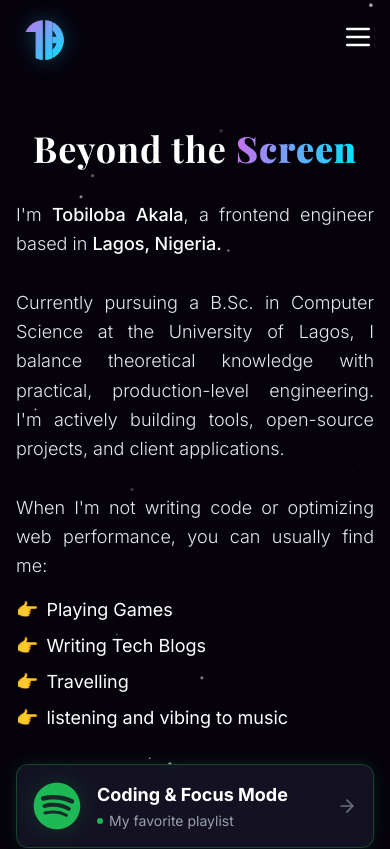
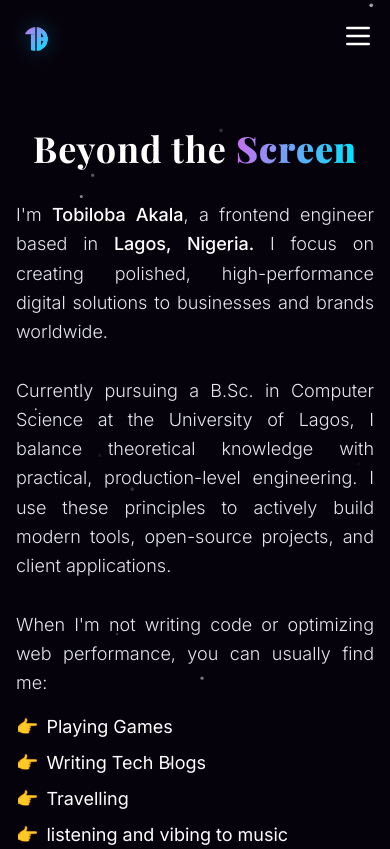
Before and after one commit to realtee01/new-profile-portfolio, a React (Vite) app: page /about in a window 390 px wide. Shown: the top 849 px of the page. Built offline with nearby package versions, Linux system fonts and the light colour scheme; a web font is replaced by a local one.

Commit message:
refactor: update personal branding and responsiveness
Update personal bio and branding copy across components, add a new title to the typewriter effect, and implement responsive sizing for the navbar logo via CSS media queries.

```diff
--- a/src/components/About/About.tsx
+++ b/src/components/About/About.tsx
@@ -39,9 +39,9 @@ export default function About() {
               Beyond the <strong className="text-gradient">Screen</strong>
             </h1>
             <p className="text-justify leading-relaxed mb-4 text-gray-200 font-light">
-              I'm <span className="text-white font-medium">Tobiloba Akala</span>, a frontend engineer based in <span className="text-white font-medium">Lagos, Nigeria.</span>
+              I'm <span className="text-white font-medium">Tobiloba Akala</span>, a frontend engineer based in <span className="text-white font-medium">Lagos, Nigeria.</span> I focus on creating polished, high-performance digital solutions to businesses and brands worldwide.
               <br /><br />
-              Currently pursuing a B.Sc. in Computer Science at the University of Lagos, I balance theoretical knowledge with practical, production-level engineering. I'm actively building tools, open-source projects, and client applications.
+              Currently pursuing a B.Sc. in Computer Science at the University of Lagos, I balance theoretical knowledge with practical, production-level engineering. I use these principles to actively build modern tools, open-source projects, and client applications.
               <br /><br />
               When I'm not writing code or optimizing web performance, you can usually find me:
             </p>
--- a/src/components/Home/Home.tsx
+++ b/src/components/Home/Home.tsx
@@ -69,9 +69,9 @@ export default function Home() {
                 initial={{ opacity: 0 }}
                 animate={{ opacity: 1 }}
                 transition={{ delay: 0.5, duration: 1 }}
-                className="text-gray-300 text-lg md:text-xl max-w-xl leading-relaxed mb-10 hidden lg:block font-light tracking-wide font-sans"
+                className="text-gray-300 text-base sm:text-lg md:text-xl max-w-xl leading-relaxed mb-10 block font-light tracking-wide font-sans md:px-4 lg:px-0"
               >
-                I build fast, polished, and highly interactive digital products—focusing on clean architecture and intentional design.
+                I create solutions to businesses brand and organizations building fast, polished, and highly interactive digital products—focusing on clean architecture and intentional design.
               </motion.p>
 
               <motion.div
--- a/src/components/Home/Home2.tsx
+++ b/src/components/Home/Home2.tsx
@@ -86,7 +86,7 @@ export default function Home2() {
             </h3>
             <div className="text-lg leading-relaxed mb-6 space-y-6 text-gray-300 font-light max-w-3xl">
               <p>
-                I'm a Frontend Engineer and Computer Science student at the University of Lagos. I bridge the gap between rigorous engineering principles and thoughtful, polished design.
+                I'm Tobiloba Akala, a Frontend Engineer and Computer Science student at the University of Lagos. I create solutions to businesses and brands by bridging the gap between rigorous engineering principles and thoughtful, polished design.
               </p>
               <p>
                 I don't just write code—I focus on the entire product experience. From architecting scalable React systems to crafting immersive <span className="text-white font-medium">3D experiences</span> and <span className="text-white font-medium">fluid animations</span>, every detail matters.
--- a/src/components/Home/Type.tsx
+++ b/src/components/Home/Type.tsx
@@ -6,6 +6,7 @@ export default function Type() {
       <Typewriter
         options={{
           strings: [
+            "I Create Solutions to Businesses & Brands",
             "Frontend Engineer",
             "Software Engineer",
             "Product-focused Frontend Engineer",
--- a/src/components/Navbar.tsx
+++ b/src/components/Navbar.tsx
@@ -42,9 +42,10 @@ export default function Navbar() {
           <motion.div
             whileHover={{ scale: 1.05 }}
             whileTap={{ scale: 0.95 }}
+            className="navbar-logo-wrapper"
           >
             <HashLink smooth to="/#top" className="flex items-center gap-3 px-2" onClick={() => updateExpanded(false)}>
-              <svg viewBox="0 0 100 100" className="w-10 h-10 xl:w-12 xl:h-12 drop-shadow-[0_0_10px_rgba(0,229,255,0.3)] transition-all duration-300 group-hover:drop-shadow-[0_0_15px_rgba(199,112,240,0.5)]" aria-label="TA Logo">
+              <svg viewBox="0 0 100 100" className="navbar-logo-svg drop-shadow-[0_0_10px_rgba(0,229,255,0.3)] transition-all duration-300 group-hover:drop-shadow-[0_0_15px_rgba(199,112,240,0.5)]" aria-label="TA Logo">
                 <defs>
                   <linearGradient id="logo-grad" x1="0%" y1="0%" x2="100%" y2="100%">
                     <stop offset="0%" stopColor="#c770f0" />
--- a/src/components/Resume/Resume.tsx
+++ b/src/components/Resume/Resume.tsx
@@ -38,7 +38,7 @@ export default function Resume() {
            <div className="mb-10">
              <h3 className="text-2xl font-serif font-bold text-gradient mb-4 uppercase tracking-widest border-b-2 border-transparent w-max">Profile</h3>
              <p className="text-gray-300 leading-relaxed text-lg font-light">
-               Data-driven Frontend Developer and Computer Science undergraduate at the University of Lagos. Proficient in building responsive, API-integrated web applications using React.js and Tailwind CSS. Passionate about leveraging AI and modern web technologies to solve real-world problems.
+               Data-driven Frontend Developer and Computer Science undergraduate at the University of Lagos. Proficient in building responsive, API-integrated web applications using React.js and Tailwind CSS. Passionate about creating premium digital solutions to businesses and brands, and leveraging AI and modern web technologies to solve real-world problems.
              </p>
            </div>
 
--- a/src/index.css
+++ b/src/index.css
@@ -273,3 +273,43 @@ html {
 .animate-updown-hue {
   animation: updown-hue 3s ease-in-out infinite;
 }
+
+/* Navbar logo responsive max-width adjustments using media queries */
+.navbar-logo-wrapper {
+  display: flex;
+  align-items: center;
+  justify-content: center;
+}
+
+.navbar-logo-svg {
+  width: 100%;
+  height: auto;
+}
+
+/* Default/fallback on smallest mobile viewport */
+@media (max-width: 380px) {
+  .navbar-logo-wrapper {
+    max-width: 2.25rem; /* 36px */
+  }
+}
+
+/* Small mobile screen to standard mobile */
+@media (min-width: 381px) and (max-width: 639px) {
+  .navbar-logo-wrapper {
+    max-width: 2.5rem; /* 40px */
+  }
+}
+
+/* Medium viewport (Tablet/Small Laptop) */
+@media (min-width: 640px) and (max-width: 1023px) {
+  .navbar-logo-wrapper {
+    max-width: 2.75rem; /* 44px */
+  }
+}
+
+/* Desktop and up */
+@media (min-width: 1024px) {
+  .navbar-logo-wrapper {
+    max-width: 3rem; /* 48px */
+  }
+}
```
